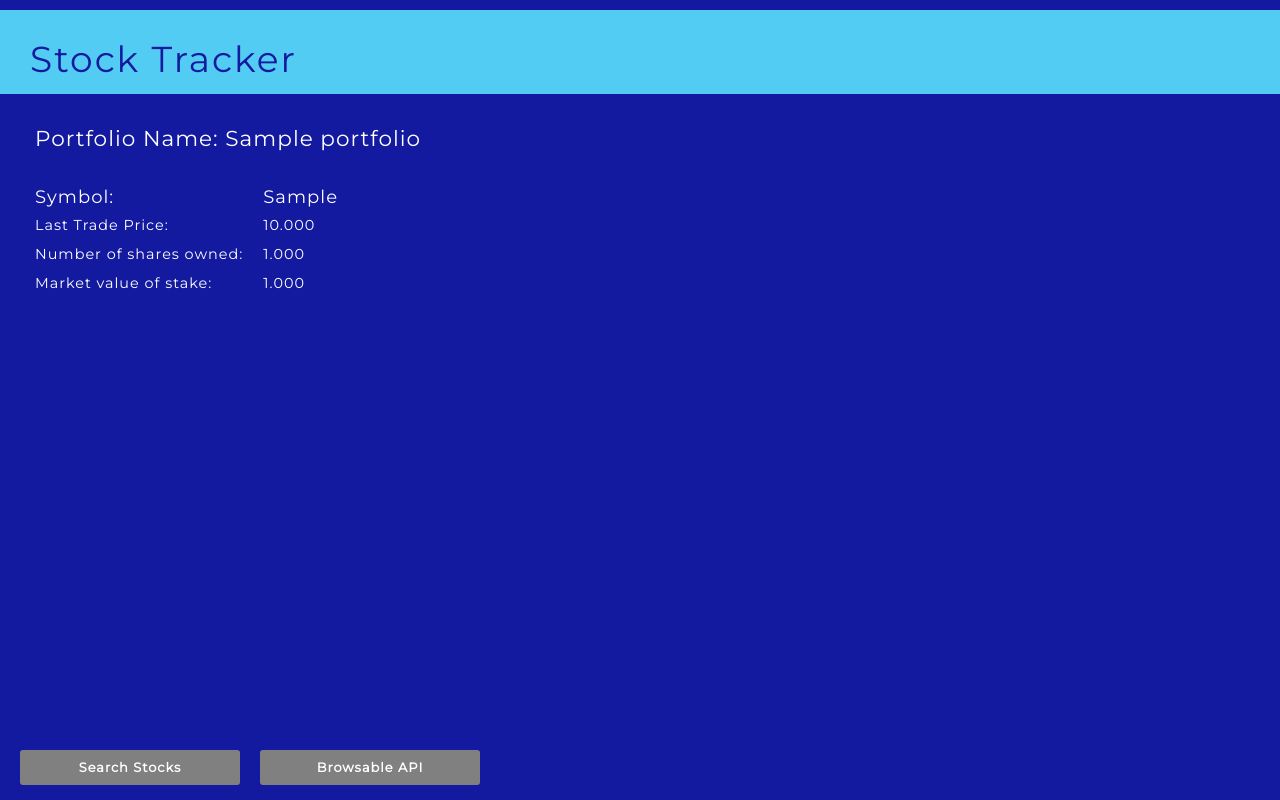
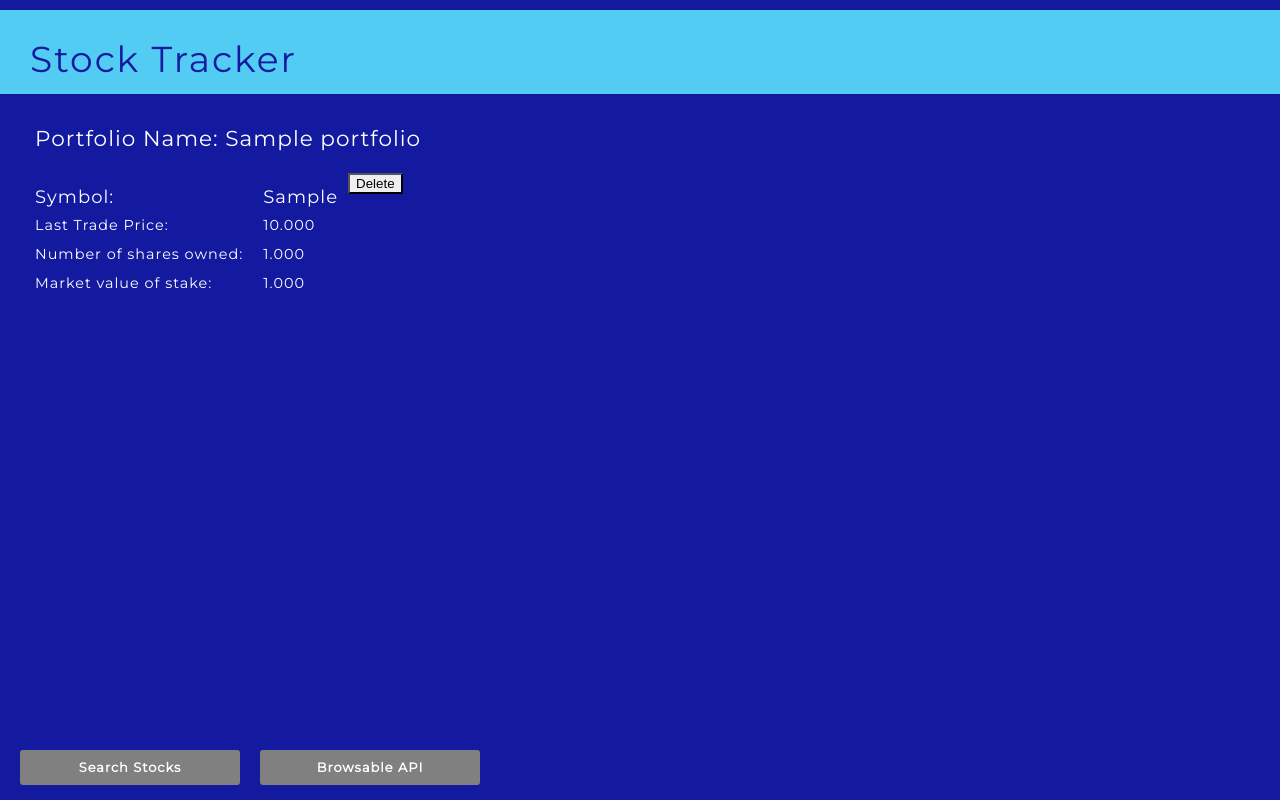
Before and after one commit to chrisbrickey/equity-portfolio, a Django app: template stocktracker/tracker_app/templates/portfolios/horace.html in a window 1280 px wide. Run offline with Django 3.2, Linux system fonts and the light colour scheme; the template is opened without the code that fills it: values that come from a table or form of the project are taken from there, others are empty; tables that the repository leaves empty hold one stand-in row (values such as "Sample post").

Commit message:
draft delete buttons for portfolios

```diff
--- a/stocktracker/tracker_app/templates/portfolios/horace.html
+++ b/stocktracker/tracker_app/templates/portfolios/horace.html
@@ -54,6 +54,13 @@
                       <p>{{ stock.shares_owned }}</p>
                       <p>{{ stock.market_value }}</p>
                 </div>
+
+                </br>
+
+                <form action="/stocks/{{stock.symbol}}/" method="delete">
+                    <input id="symbol" type="hidden" name="name_field" value="{{stock.symbol}}">
+                    <input type="submit" value="Delete">
+                </form>
                 {% endfor %}
 
             </div>
```
